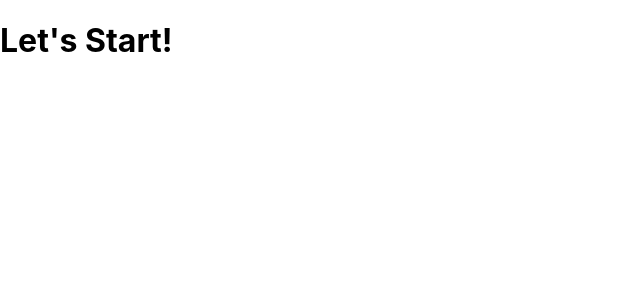
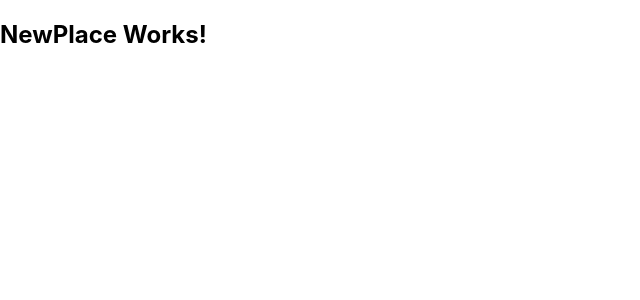
Before and after one commit to shayne243/mern-app, a React (Create React App) app in the folder frontend/: page /places/new in a window 1280 px wide. Shown: the top 300 px of the page, without its empty margins (0-640 px from the left). Built offline with nearby package versions, Linux system fonts and the light colour scheme.

Commit message:
basic routing done

```diff
--- a/frontend/src/App.js
+++ b/frontend/src/App.js
@@ -1,11 +1,31 @@
 import React from 'react';
+import {
+  BrowserRouter as Router,
+  Route,
+  Redirect,
+  Switch }
+from 'react-router-dom';
+
 import './App.css'
+import Users from './user/pages/Users'
+import NewPlace from './places/pages/NewPlace'
 
 const App = () => {
   return (
-    <h1>
-      Let's Start!
-    </h1>
+    <Router>
+      <Switch>
+        <Route path="/" exact>
+          <h1>
+            Let's Start!
+          </h1>
+          <Users />
+        </Route>
+        <Route path="/places/new" exact>
+          <NewPlace />
+        </Route>
+        <Redirect to="/" />
+      </Switch>
+    </Router>
   );
 }
 
--- a/frontend/src/index.js
+++ b/frontend/src/index.js
@@ -1,11 +1,7 @@
 import React from 'react';
 import ReactDOM from 'react-dom';
+
 import './index.css';
 import App from './App';
 
-ReactDOM.render(
-  <React.StrictMode>
-    <App />
-  </React.StrictMode>,
-  document.getElementById('root')
-);
+ReactDOM.render(<App />, document.getElementById('root'));
--- /dev/null
+++ b/frontend/src/places/pages/NewPlace.js
@@ -0,0 +1,11 @@
+import React from 'react';
+
+const NewPlace = () => {
+    return (
+        <h2>
+            NewPlace Works!
+        </h2>
+    );
+}
+
+export default NewPlace;
--- /dev/null
+++ b/frontend/src/user/pages/Users.js
@@ -0,0 +1,11 @@
+import React from 'react';
+
+const Users = () => {
+    return (
+        <h2>
+            This is the users page!
+        </h2>
+    );
+}
+
+export default Users;
```
